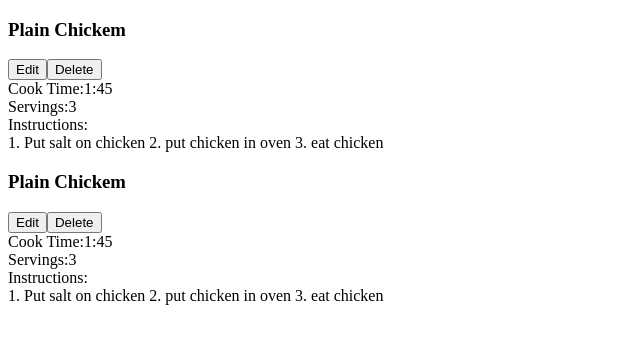
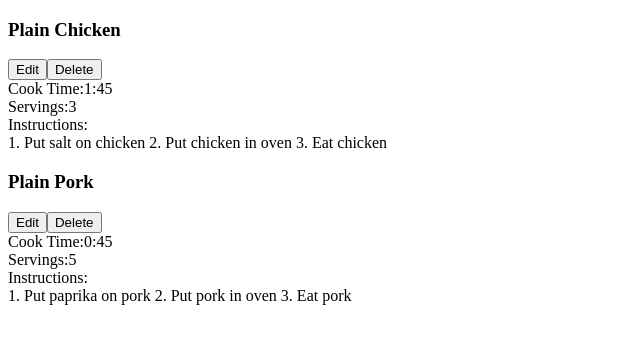
Before and after one commit to noliver-ykc/cookbook, a React (Create React App) app: page / in a window 1280 px wide. Shown: the top 344 px of the page, without its empty margins (0-640 px from the left). Built offline with nearby package versions, Linux system fonts and the light colour scheme.

Commit message:
added variables to generate recipes dynamically rather than hard code

```diff
--- a/src/App.js
+++ b/src/App.js
@@ -1,13 +1,27 @@
-import React from "react";
-import RecipeList from "./RecipeList";
-
+import React from 'react';
+import RecipeList from './RecipeList'
 
 function App() {
   return (
-    <>
-    <RecipeList />
-    </>
-  );
+    <RecipeList recipes={sampleRecipes} />
+  )
 }
 
+const sampleRecipes = [
+  {
+    id: 1,
+    name: 'Plain Chicken',
+    servings: 3,
+    cookTime: '1:45',
+    instructions: "1. Put salt on chicken\n2. Put chicken in oven\n3. Eat chicken"
+  },
+  {
+    id: 2,
+    name: 'Plain Pork',
+    servings: 5,
+    cookTime: '0:45',
+    instructions: "1. Put paprika on pork\n2. Put pork in oven\n3. Eat pork"
+  }
+]
+
 export default App;
--- a/src/Recipe.js
+++ b/src/Recipe.js
@@ -1,10 +1,18 @@
 import React from 'react'
 
-export default function Recipe() {
+export default function Recipe(props) {
+  // using destructuring on line 3 will crowd the text, so placing in a variable here
+  const {
+    name,
+    cookTime,
+    servings,
+    instructions
+  } = props
+
   return (
     <div>
       <div className="recipe-header">
-        <h3 className='recipe-title'>Plain Chickem</h3>
+        <h3 className='recipe-title'>{name}</h3>
         <div className="btns">
           <button>Edit</button>
           <button>Delete</button>
@@ -12,18 +20,16 @@
       </div>
       <div className="rows">
         <span>Cook Time:</span>
-        <span>1:45</span>
+        <span>{cookTime}</span>
       </div>
       <div className="rows">
         <span>Servings:</span>
-        <span>3</span>
+        <span>{servings}</span>
       </div>
       <div className="rows">
         <span>Instructions:</span>
         <div className="recipe-rows-instructions">
-          1. Put salt on chicken
-          2. put chicken in oven
-          3. eat chicken
+          {instructions}
         </div>
       </div>
     </div>
--- a/src/RecipeList.js
+++ b/src/RecipeList.js
@@ -1,11 +1,17 @@
 import React from 'react'
 import Recipe from './Recipe'
 
-export default function RecipeList() {
+export default function RecipeList({ recipes }) {
   return (
-    <>
-      <Recipe />
-      <Recipe />
-    </>
+    <div>
+      {recipes.map(recipe => {
+        return (
+          <Recipe
+            key={recipe.id}
+            {...recipe}
+          />
+        )
+      })}
+    </div>
   )
 }
```
